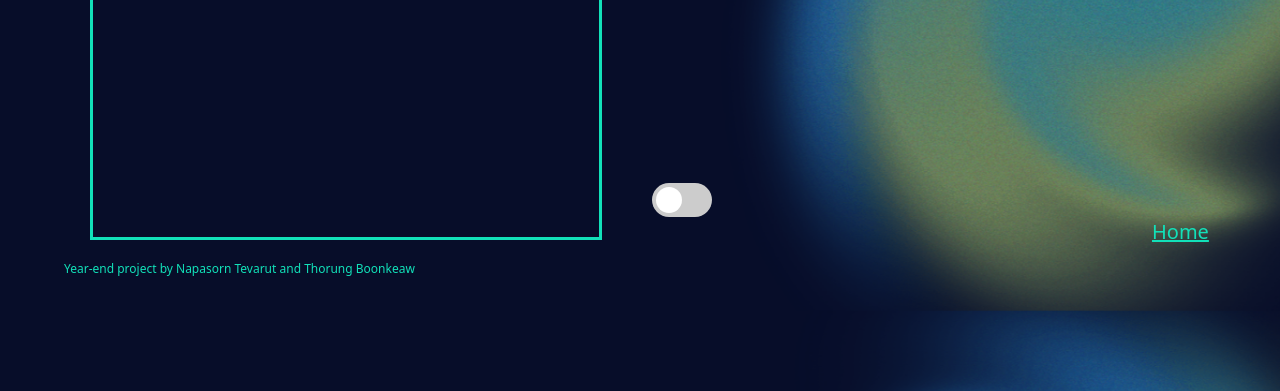
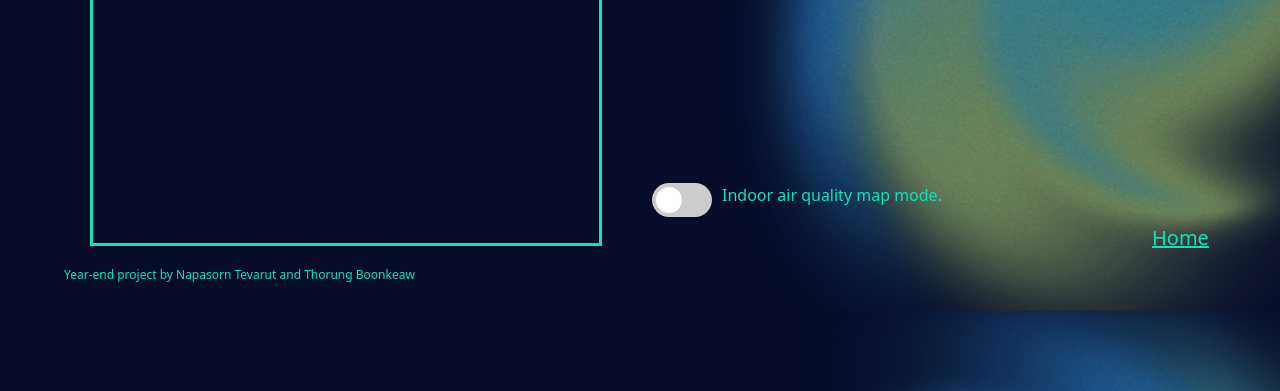
Before and after one commit to tnnpp/Ezdust, a Django app: template ezdust/dust/templates/dust/home_detail.html in a window 1280 px wide. Shown: the part 409-800 px from the top of the page. Run offline with Django 4.2, Linux system fonts and the light colour scheme; the template is opened without the code that fills it, so the values that code supplies are empty; parts of the project's set-up code (start-up, migrations or seed data) failed here and were passed over; some libraries are stand-ins or nearby versions.

Commit message:
node text

```diff
--- a/ezdust/dust/static/dust/detail.css
+++ b/ezdust/dust/static/dust/detail.css
@@ -52,6 +52,14 @@
     height: 35vw;
     margin-top: 1vw
 }
+.mode_toggle{
+    display: flex;
+    color: #12E1B9;
+}
+.mode_toggle p {
+    margin-left: 10px;
+    margin-top: 10px;
+}
 
 @media (max-width: 750px) {
     .box {
--- a/ezdust/dust/templates/dust/home_detail.html
+++ b/ezdust/dust/templates/dust/home_detail.html
@@ -57,6 +57,7 @@
         </div>
         <div class="col-md-5">
             <div id="map" class="map" ></div>
+            <div class="mode_toggle">
                  <form method="post" id="toggle" action="{% url 'dust:indoormode' %}">
                     {% csrf_token %}
                     <label class="switch">
@@ -67,6 +68,8 @@
                       <span class="slider round"></span>
                     </label>
                 </form>
+                <p>Indoor air quality map mode.</p>
+            </div>
         </div>
     </div>
 
--- a/ezdust/dust/templates/dust/home_page.html
+++ b/ezdust/dust/templates/dust/home_page.html
@@ -53,6 +53,7 @@
         </div>
         <div class="col-md-5">
             <div class="map" id="map"></div>
+            <div class="mode_toggle">
                 <form method="post" id="toggle" action="{% url 'dust:indoormode' %}">
                     {% csrf_token %}
                     <label class="switch">
@@ -63,6 +64,8 @@
                       <span class="slider round"></span>
                     </label>
                 </form>
+                <p>Indoor air quality map mode.</p>
+            </div>
         </div>
     </div>
 
```
Also changed, not shown: ezdust/dust/static/dust/home.css (+9 -0 lines). Lines whose indentation alone changed are shown as unchanged.
